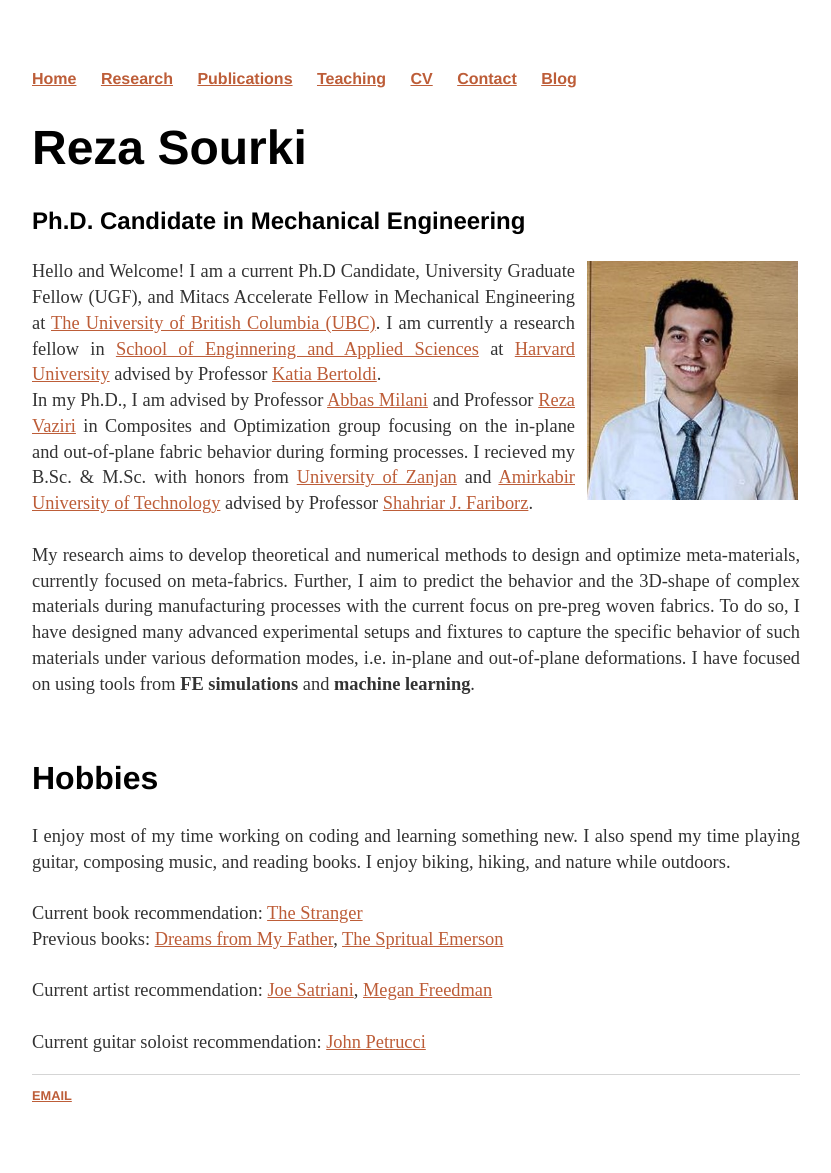
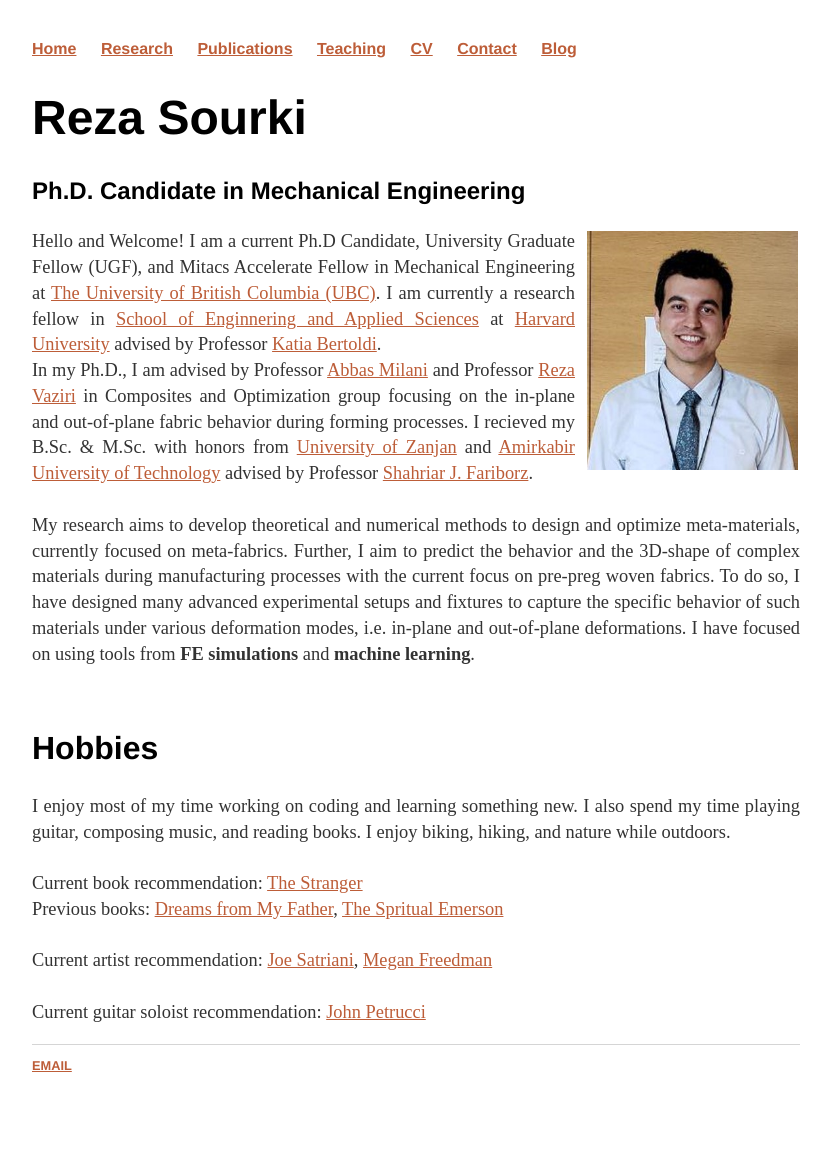
Before and after one commit to rsourki/rsourki.github.io, a Jekyll site: the page built from index.html, in a window 1280 px wide. Shown: the whole page, without its empty margins (224-1055 px from the left). Built offline with Jekyll 4.4.1, drawn with Linux system fonts in a browser that asks for light colours; after the commit the page ends 1113 px from its top, so only the background shows below that.

Commit message:
Update main.css

```diff
--- a/css/main.css
+++ b/css/main.css
@@ -1,5 +1,5 @@
 body {
-    margin: 70px auto;
+    margin: 40px auto;
     width: 60%;
     /*margin: 25px 300px 75px 250px;*/
 }
```
